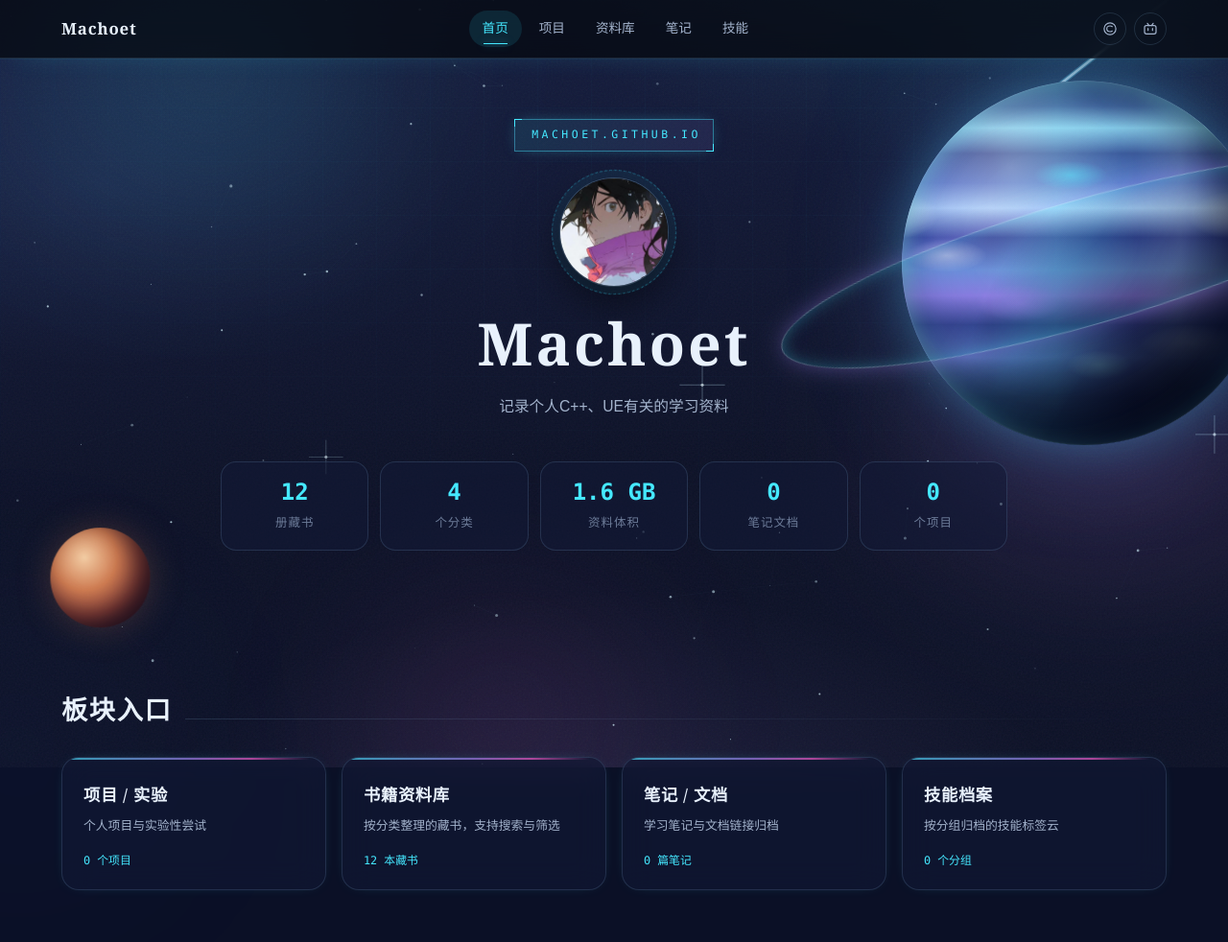
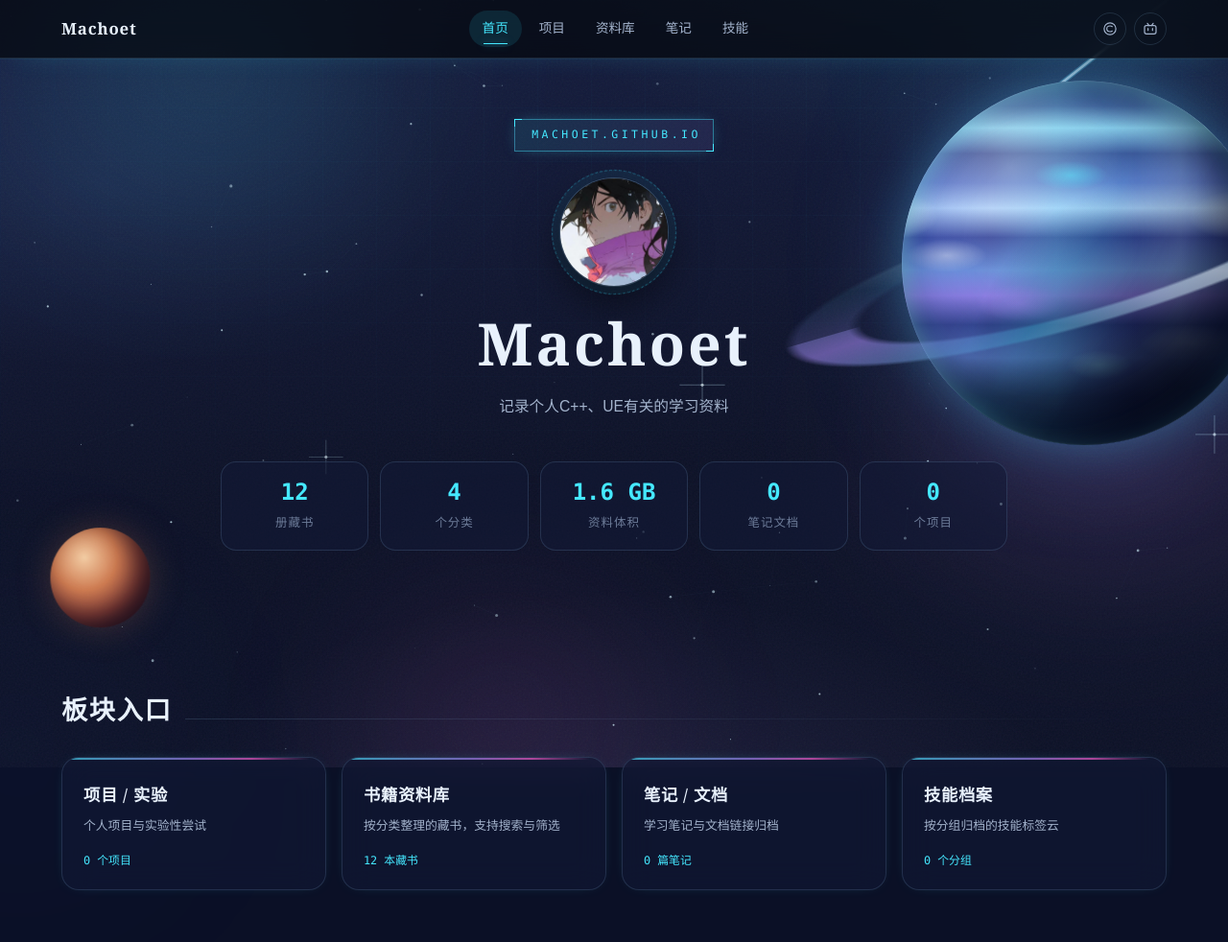
Before and after one commit to Machoet/Machoet.github.io, a plain HTML site: page index.html in a window 1280 px wide. Shown: the top 982 px of the page at 96% size. Drawn offline with Linux system fonts and the light colour scheme.

Commit message:
视觉优化：行星光环重构为双层环带并增加环绕旋转动画

```diff
--- a/index.html
+++ b/index.html
@@ -168,7 +168,9 @@ body {
                              translateX 平移恰好一个 tile 宽度实现无缝循环，模拟表面自转
    .planet-shade    固定光照层：昼夜明暗交界、顶部高光、大气 rim（光源方向恒定，不随自转移动）
    .planet-shade::before     高光扫掠光带（缓慢明暗呼吸）
-   .planet::after   倾斜光环（绘制于所有子元素之上），附加透明度呼吸 */
+   .planet-ring     光环容器（rotate + scaleY 压扁为倾斜椭圆轨道），前后两实例分居球体下 / 上层
+   .planet-ring::before      正圆环带（conic-gradient 不均匀亮弧 + mask 挖空成环），
+                             360° 匀速旋转模拟环带颗粒环绕行星 */
 .planet {
   position: fixed;
   right: -40px;
@@ -269,22 +271,51 @@ body {
   from { opacity: 0.35; transform: rotate(0deg); }
   to   { opacity: 1; transform: rotate(14deg); }
 }
-/* 光环：倾斜椭圆描边，霓虹青与紫的双层辉光，附加极缓慢透明度呼吸
-   （keyframes 仅声明 opacity，基础 transform 保持不变） */
-.planet::after {
-  content: '';
+/* 光环：双层真实子元素实现“后半在球后、前半在球前”的遮挡关系。
+   外层 .planet-ring 为正方形容器，负责倾斜与压扁（rotate(-16deg) scaleY(0.2)，
+   椭圆视觉尺寸与旧版 172%×34% 描边环一致）并承载透明度呼吸；
+   内层 ::before 为正圆环带：conic-gradient 首尾同色的不均匀亮弧（近白 / 青 / 紫
+   交替，模拟环带颗粒疏密）+ radial-gradient mask 挖空中心成环，
+   rotate 0→360deg 匀速旋转，在容器非均匀缩放下呈现沿椭圆轨道环绕的效果。
+   两实例动画参数完全一致，前后半弧在长轴分割线处旋转相位对齐、衔接无缝 */
+.planet-ring {
   position: absolute;
   left: 50%;
   top: 50%;
   width: 172%;
-  height: 34%;
+  height: 172%;
+  transform: translate(-50%, -50%) rotate(-16deg) scaleY(0.2);
+  animation: ring-breathe 18s ease-in-out infinite alternate;
+}
+.planet-ring::before {
+  content: '';
+  position: absolute;
+  inset: 0;
   border-radius: 50%;
-  border: 1.5px solid rgba(190, 234, 255, 0.6);
-  box-shadow:
-    0 0 24px -3px rgba(167, 139, 250, 0.65),
-    inset 0 0 18px -3px rgba(69, 232, 255, 0.55);
-  transform: translate(-50%, -50%) rotate(-16deg);
-  animation: ring-breathe 18s ease-in-out infinite alternate;
+  background: conic-gradient(
+    from 0deg,
+    rgba(233, 246, 255, 0.85) 0deg,
+    rgba(69, 232, 255, 0.3) 46deg,
+    rgba(167, 139, 250, 0.62) 104deg,
+    rgba(69, 232, 255, 0.16) 158deg,
+    rgba(233, 246, 255, 0.72) 212deg,
+    rgba(167, 139, 250, 0.28) 266deg,
+    rgba(69, 232, 255, 0.55) 314deg,
+    rgba(233, 246, 255, 0.85) 360deg);
+  -webkit-mask: radial-gradient(closest-side, transparent 74%, #000 78%, #000 95%, transparent 99%);
+  mask: radial-gradient(closest-side, transparent 74%, #000 78%, #000 95%, transparent 99%);
+  animation: ring-spin 12s linear infinite;
+  will-change: transform;
+}
+/* 后半环：DOM 顺序绘制在球体之下，整体调暗体现纵深
+   （opacity 置于内层，避免被容器的 ring-breathe 呼吸动画覆盖） */
+.planet-ring-back::before { opacity: 0.55; }
+/* 前半环：clip-path 作用于自身坐标系（transform 之前），裁掉上半后
+   经旋转压扁恰沿椭圆长轴保留下半弧，即靠近观察者的前侧轨道 */
+.planet-ring-front { clip-path: inset(50% 0 0 0); }
+@keyframes ring-spin {
+  from { transform: rotate(0deg); }
+  to   { transform: rotate(360deg); }
 }
 @keyframes ring-breathe {
   from { opacity: 0.6; }
@@ -1041,7 +1072,7 @@ footer .footer-links a { border-bottom: none; }
 <canvas id="starfield" aria-hidden="true"></canvas>
 <div class="orb orb-a" aria-hidden="true"></div>
 <div class="orb orb-b" aria-hidden="true"></div>
-<div class="planet" aria-hidden="true"><i class="planet-surface"></i><i class="planet-shade"></i></div>
+<div class="planet" aria-hidden="true"><i class="planet-ring planet-ring-back"></i><i class="planet-surface"></i><i class="planet-shade"></i><i class="planet-ring planet-ring-front"></i></div>
 <div class="moon" aria-hidden="true"></div>
 
 <!-- ============ 顶部导航栏 ============ -->
```
